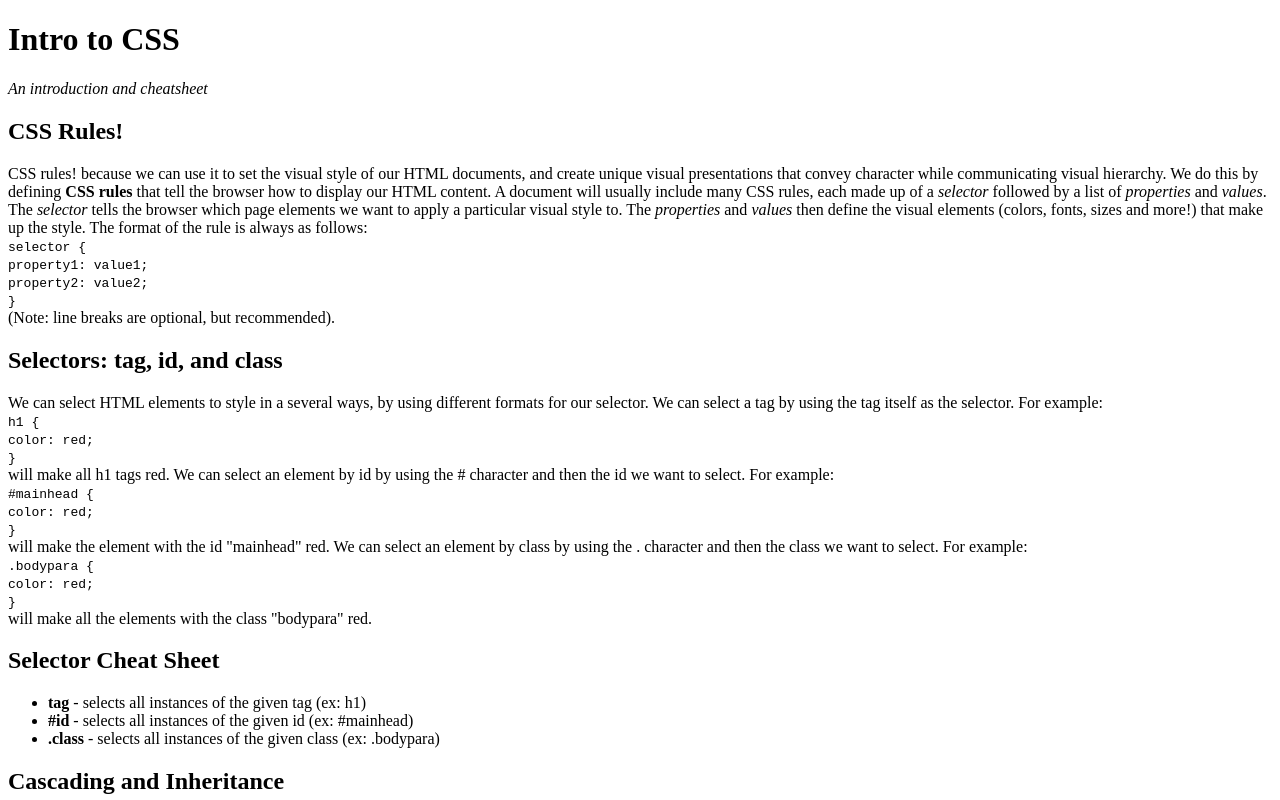
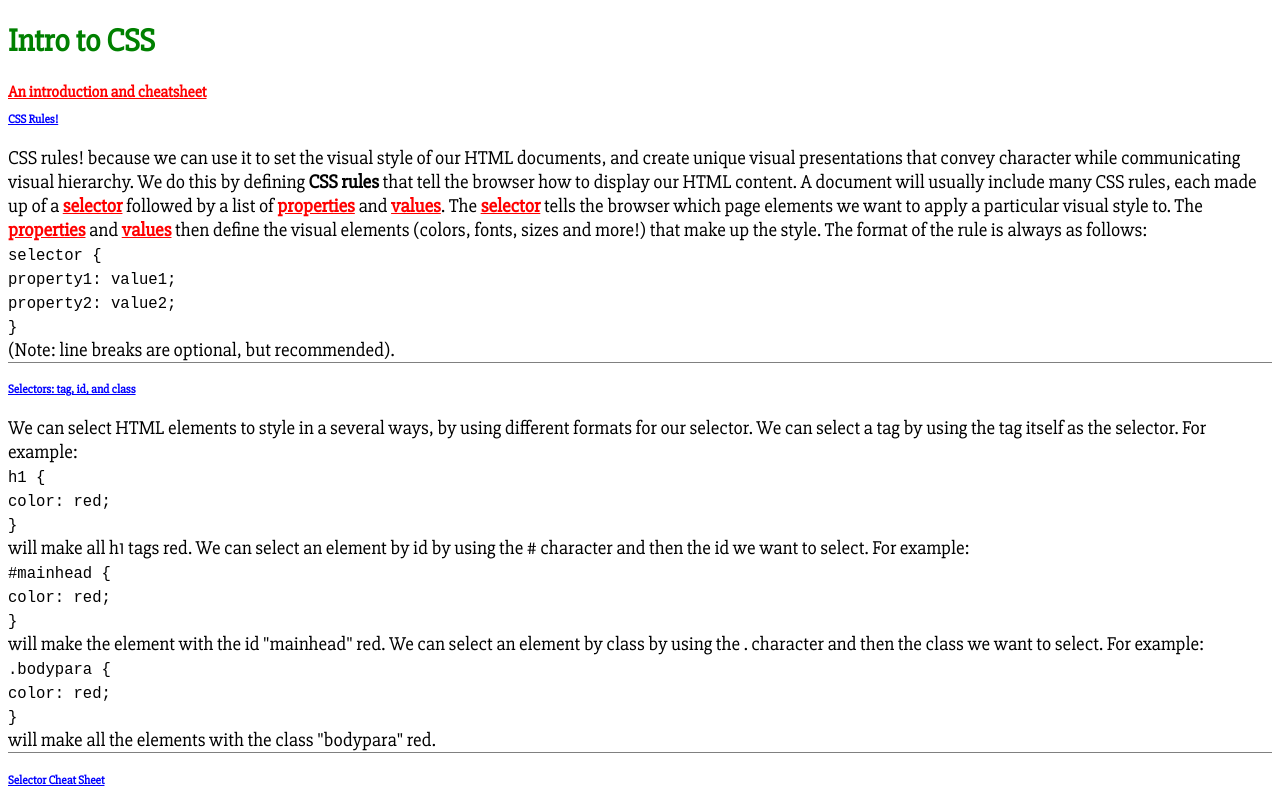
Before and after one commit to mollystromberg/COM372_CSSIntro, a plain HTML site: page index.html in a window 1280 px wide. Shown: the top 800 px of the page. Drawn offline with Linux system fonts and the light colour scheme.

Commit message:
style changes

```diff
--- a/index.html
+++ b/index.html
@@ -1,6 +1,7 @@
 <!DOCTYPE HTML>
 <html>
 <head>
+  <link rel= "stylesheet" href= "style.css">
   <title>Intro to CSS</title>
   <meta charset="utf-8">
 </head>
--- a/style.css
+++ b/style.css
@@ -10,6 +10,22 @@ p {
 }
 
 h2 {
-  color: #FF00FF;
+  color: blue;
   text-decoration: underline;
+  font-size: 12px;
 }
+
+em {
+  color:red;
+  font-weight: bold;
+  text-decoration: underline;
+  font-style: normal;
+}
+
+#mainhead {
+  color: green;
+}
+
+. bodypara {
+color: grey;
+}
```
